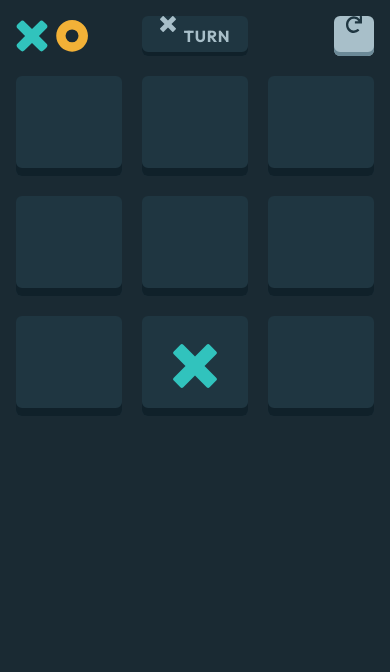
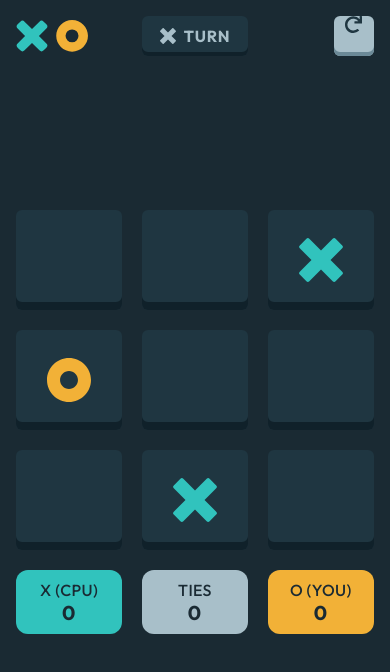
Before and after one commit to pigfyy/Tic-Tac-Toe, a React (Vite) app: page / in a window 390 px wide. Both pictures are taken after a click on the button "NEW GAME (VS CPU)". Shown: the top 672 px of the page. Built offline with nearby package versions, Linux system fonts and the light colour scheme.

Commit message:
Added footer and trying to work on responsive styles

```diff
--- a/src/App.jsx
+++ b/src/App.jsx
@@ -4,20 +4,27 @@ import { useState } from "react";
 
 export default function App() {
   const [game, setGame] = useState({
+    player1Mark: "O",
     isStarted: false,
     isVsCpu: false,
     isXTurn: true,
     board: [
-      [null, null, null],
-      [null, null, null],
+      [null, null, "X"],
+      ["O", null, null],
       [null, "X", null],
     ],
   });
 
-  const [player1Mark, setPlayer1Mark] = useState("O");
+  const [numOfWins, setNumOfWins] = useState({
+    pvc: [0, 0, 0],
+    pvp: [0, 0, 0],
+  });
 
   const changePlayer1Mark = (icon) => {
-    setPlayer1Mark(icon);
+    setGame((prevState) => ({
+      ...prevState,
+      player1Mark: icon,
+    }));
   };
 
   const startGame = (isVsCpu) => {
@@ -28,36 +35,18 @@ export default function App() {
     }));
   };
 
-  const toggleHover = (isToggleOn, i, j) => {
-    if (game.board[i][j] === null) {
-      setGame((prevState) => {
-        const newBoard = prevState.board;
-        newBoard[i][j] = isToggleOn ? "HOVERING" : null;
-        return {
-          ...prevState,
-          board: newBoard,
-        };
-      });
-    } else if (isToggleOn === false && game.board[i][j] === "HOVERING") {
-      setGame((prevState) => {
-        const newBoard = prevState.board;
-        newBoard[i][j] = isToggleOn ? "HOVERING" : null;
-        return {
-          ...prevState,
-          board: newBoard,
-        };
-      });
-    }
-  };
-
   return (
     <>
       {game.isStarted ? (
         <Game
           game={game}
-          handleBoardClick={(i, j) => console.log(i, j)}
-          handleMouseOver={(i, j) => toggleHover(true, i, j)}
-          handleMouseOut={(i, j) => toggleHover(false, i, j)}
+          numOfWins={numOfWins}
+          handleBoardClick={(i, j) =>
+            setGame((prevState) => ({
+              ...prevState,
+              isXTurn: !prevState.isXTurn,
+            }))
+          }
         />
       ) : (
         <NewGameMenu
@@ -65,7 +54,7 @@ export default function App() {
             changePlayer1Mark(icon);
           }}
           startGame={(isVsCpu) => startGame(isVsCpu)}
-          player1Mark={player1Mark}
+          player1Mark={game.player1Mark}
         />
       )}
     </>
--- a/src/assets/components/game/Board.jsx
+++ b/src/assets/components/game/Board.jsx
@@ -5,41 +5,44 @@ import iconOHover from "../../imgs/game-icons/icon-o-outline.svg";
 import iconXHover from "../../imgs/game-icons/icon-x-outline.svg";
 import empty from "../../imgs/game-icons/empty.svg";
 
-export default function ({
-  game,
-  handleBoardClick,
-  handleMouseOver,
-  handleMouseOut,
-}) {
+export default function ({ game, handleBoardClick }) {
+  // Creates a 3x3 grid of game squares
   const gameBoard = game.board.map((row, i) => {
     return row.map((cell, j) => {
+      // finds the correct icon for the cell
       const image = (() => {
         switch (cell) {
           case "X":
             return iconX;
           case "O":
             return iconO;
-          case "HOVERING":
-            return game.isXTurn ? iconXHover : iconOHover;
           default:
             return empty;
         }
       })();
+
       return (
         <button
-          className="flex justify-center rounded-md bg-neutral-700 py-7 shadow-darkBlueShadow"
+          className="group flex justify-center rounded-md bg-neutral-700 py-7 shadow-darkBlueShadow"
           onClick={() => handleBoardClick(i, j)}
-          onMouseEnter={() => handleMouseOver(i, j)}
-          onMouseLeave={() => handleMouseOut(i, j)}
           key={uuid()}
         >
-          <div className="w-5/12">
-            <img src={image} alt={cell === null ? "empty cell" : cell} />
+          <div className="grid w-5/12 place-items-center">
+            <img
+              src={image}
+              alt={cell === null ? "empty cell" : cell}
+              className={`block ${cell === null ? "group-hover:hidden" : ""}`}
+            />
+            <img
+              src={game.isXTurn ? iconXHover : iconOHover}
+              alt={cell === null ? "empty cell" : cell}
+              className={`hidden ${cell === null ? "group-hover:block" : ""}`}
+            />
           </div>
         </button>
       );
     });
   });
 
-  return <>{gameBoard}</>;
+  return <ul className="grid grid-cols-3 gap-5">{gameBoard}</ul>;
 }
--- /dev/null
+++ b/src/assets/components/game/Footer.jsx
@@ -0,0 +1,71 @@
+import { v4 as uuid } from "uuid";
+
+export default function ({ game, numOfWins }) {
+  const footerBlocks = (() => {
+    const winCounts = game.isVsCpu ? numOfWins.pvc : numOfWins.pvp;
+    return winCounts.map((num, i) => {
+      const values = (() => {
+        switch (i) {
+          case 0:
+            return {
+              bg: "bg-aqua-600",
+              text: game.isVsCpu
+                ? game.player1Mark === "X"
+                  ? "X (YOU)"
+                  : "X (CPU)"
+                : game.player1Mark === "X"
+                ? "X (P1)"
+                : "X (P2)",
+            };
+
+          case 1:
+            return {
+              bg: "bg-neutral-200",
+              text: "TIES",
+            };
+
+          case 2:
+            return {
+              bg: "bg-orange-600",
+              text: game.isVsCpu
+                ? game.player1Mark === "O"
+                  ? "O (YOU)"
+                  : "O (CPU)"
+                : game.player1Mark === "O"
+                ? "O (P1)"
+                : "O (P2)",
+            };
+
+          default:
+            return {
+              bg: "bg-neutral-900",
+              text: "ERROR",
+            };
+        }
+      })();
+
+      return (
+        <li key={uuid()}>
+          <button
+            className={`flex h-full w-full flex-row justify-center space-x-2 rounded-xl px-2 ${values.bg}`}
+          >
+            <div className="flex min-h-4REM flex-col justify-center py-2">
+              <div>
+                <p className="my-auto text-XS font-medium leading-tight tracking-wide text-neutral-900">
+                  {values.text}
+                </p>
+              </div>
+              <div>
+                <p className="text-S font-bold leading-tight tracking-wider text-neutral-900">
+                  {num}
+                </p>
+              </div>
+            </div>
+          </button>
+        </li>
+      );
+    });
+  })();
+
+  return <ul className="grid grid-cols-3 grid-rows-1 gap-5">{footerBlocks}</ul>;
+}
--- a/src/assets/components/game/Game.jsx
+++ b/src/assets/components/game/Game.jsx
@@ -1,29 +1,26 @@
 import Header from "./Header";
 import Board from "./Board";
+import Footer from "./Footer";
 
-export default function Game({
-  game,
-  handleBoardClick,
-  handleMouseOver,
-  handleMouseOut,
-}) {
+export default function Game({ game, numOfWins, handleBoardClick }) {
   const handleRestart = () => {
-    console.log("HI");
+    console.log(game);
   };
 
   return (
-    <div className="min-h-screen bg-neutral-900">
-      <div className="mx-auto grid grid-cols-3 gap-5 p-4">
+    <div className="grid min-h-screen place-items-center bg-neutral-900">
+      <div className="mx-auto w-11/12 max-w-L py-4">
         {/* Header */}
         <Header game={game} handleRestart={handleRestart} />
+        <div className="flex flex-col gap-5">
           {/* Game-Board */}
           <Board
             game={game}
             handleBoardClick={(i, j) => handleBoardClick(i, j)}
-          handleMouseOver={(i, j) => handleMouseOver(i, j)}
-          handleMouseOut={(i, j) => handleMouseOut(i, j)}
           />
           {/* Footer */}
+          <Footer game={game} numOfWins={numOfWins} />
+        </div>
       </div>
     </div>
   );
--- a/src/assets/components/game/Header.jsx
+++ b/src/assets/components/game/Header.jsx
@@ -5,11 +5,13 @@ import logo from "../../imgs/logo.svg";
 
 function Header({ game, handleRestart }) {
   return (
-    <>
+    <div className="fixed top-4 left-0 flex w-full justify-center">
+      <div className="grid w-11/12 max-w-L grid-cols-3 gap-5">
+        {/* "grid w-full grid-cols-3 gap-5" */}
         <div className="my-auto">
           <img src={logo} alt="an X and an O" className="flex" />
         </div>
-      <button className="flex flex-row justify-center space-x-2 rounded-md bg-neutral-700 px-2 shadow-darkBlueShadowThin">
+        <div className="flex flex-row justify-center space-x-2 rounded-md bg-neutral-700 px-2 shadow-darkBlueShadowThin">
           <div className="flex items-center">
             <img
               src={game.isXTurn ? iconXWhite : iconOWhite}
@@ -20,7 +22,7 @@ function Header({ game, handleRestart }) {
           <p className="my-auto text-XS font-bold tracking-wider text-neutral-200">
             TURN
           </p>
-      </button>
+        </div>
         <div className="flex justify-end">
           <button
             onClick={handleRestart}
@@ -31,7 +33,8 @@ function Header({ game, handleRestart }) {
             </div>
           </button>
         </div>
-    </>
+      </div>
+    </div>
   );
 }
 
--- a/src/index.css
+++ b/src/index.css
@@ -19,6 +19,10 @@
   p {
     @apply font-medium;
   }
+
+  li, ol {
+    @apply list-none;
+  }
 }
 
 @layer components {
--- a/tailwind.config.cjs
+++ b/tailwind.config.cjs
@@ -36,6 +36,9 @@ module.exports = {
         L: "28.75rem",
         "2XS": "2.5rem",
       },
+      minHeight: {
+        "4REM": "4rem",
+      },
     },
   },
   plugins: [],
```
Lines whose indentation alone changed are shown as unchanged.
